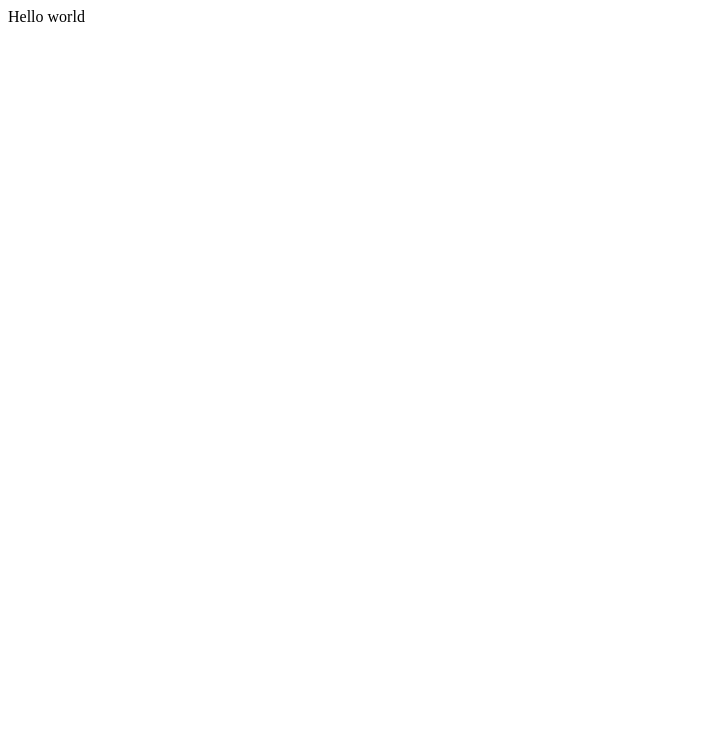
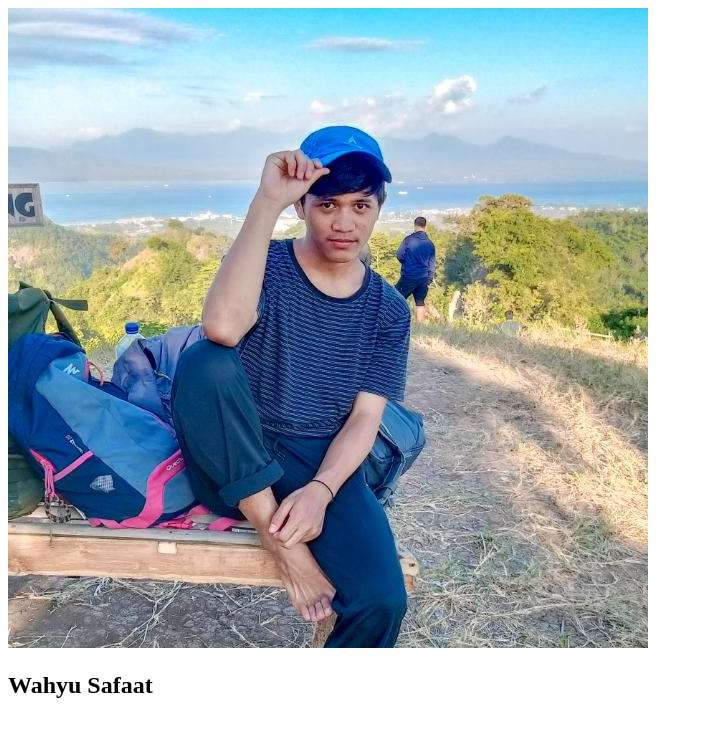
Before and after one commit to wsafaat/my-repo-from-remote, a plain HTML site: page index.html in a window 1280 px wide. Shown: the whole page, without its empty margins (0-703 px from the left). Drawn offline with Linux system fonts and the light colour scheme.

Commit message:
"Changed Hello World with img and h2 to display simple profile data. Image file added in the folder images and used as resource in the img element in index.html file."

```diff
--- a/index.html
+++ b/index.html
@@ -6,6 +6,9 @@
     <title>Latihan visual code manaagement</title>
 </head>
 <body>
-    Hello world
+    <div>
+        <img src="images/106983076_630954384177826_4417326146391378427_n.jpg" alt="profile image">
+        <h2>Wahyu Safaat</h2>
+    </div>
 </body>
 </html>
```
Also changed, not shown: images/106983076_630954384177826_4417326146391378427_n.jpg (added).
